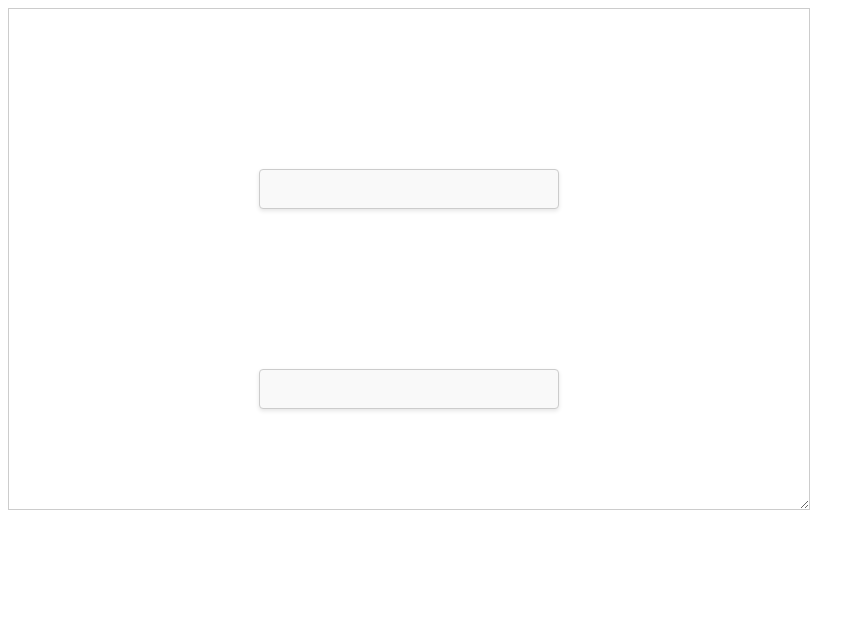
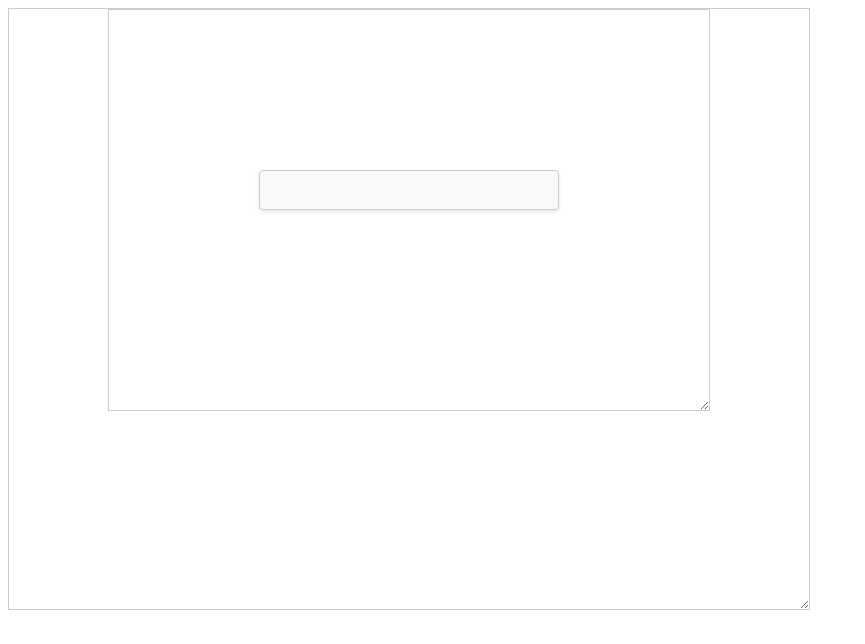
Before and after one commit to yush-nh/autocomplete, a website: page dev/development_str.html in a window 1280 px wide. Shown: the whole page, without its empty margins (0-865 px from the left). Drawn offline with Linux system fonts and the light colour scheme.

Commit message:
Update dev files

```diff
--- a/dev/development_str.html
+++ b/dev/development_str.html
@@ -14,9 +14,10 @@
   </script>
 </head>
 <body>
-  <div class="container">
-    <input class="autocomplete-input">
-    <input>
+  <div class="main-container">
+    <div class="sub-container">
+      <input class="autocomplete-input">
+    </div>
   </div>
 
   <script type="module">
--- a/dev/style.css
+++ b/dev/style.css
@@ -1,9 +1,18 @@
-.container {
+.main-container {
   width: 800px;
-  height: 500px;
+  height: 600px;
   border: 1px solid #ccc;
   resize: both;
   overflow: auto;
+}
+
+.sub-container {
+  width: 600px;
+  height: 400px;
+  border: 1px solid #ccc;
+  resize: both;
+  overflow: auto;
+  margin: auto;
 }
 
 input {
```
Also changed, not shown: dev/development_obj.html (+5 -3 lines).
